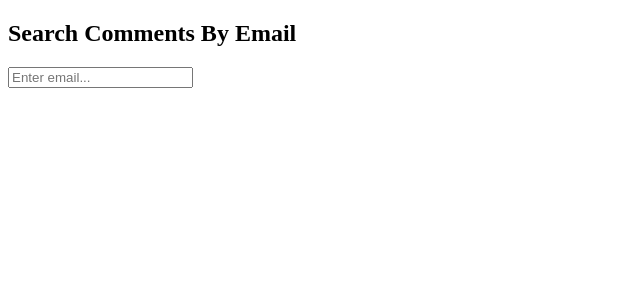
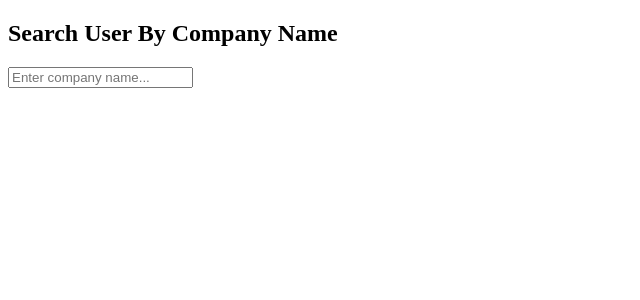
Before and after one commit to vishnu-mathariya/React-Practice, a React (Vite) app: page / in a window 1280 px wide. Shown: the top 300 px of the page, without its empty margins (0-640 px from the left). Built offline with nearby package versions, Linux system fonts and the light colour scheme.

Commit message:
Today's work

```diff
--- a/src/App.jsx
+++ b/src/App.jsx
@@ -1,6 +1,7 @@
 import { SearchCommentsByEmail } from "./useEffectQues/SearchCommentsByEmail.jsx";
 import { SearchPostsByBody } from "./useEffectQues/searchPostsByBody.jsx";
 import { SearchUserByName } from "./useEffectQues/searchUserByName.jsx";
+import { SearchUsersByCompanyName } from "./useEffectQues/SearchUsersByCompanyName.jsx";
 
 function App() {
   return (
@@ -8,7 +9,9 @@ function App() {
 
       {/* <SearchUserByName/> */}
       {/* <SearchPostsByBody/> */}
-      <SearchCommentsByEmail/>
+      {/* <SearchCommentsByEmail/> */}
+      <SearchUsersByCompanyName/>
+
     </>
   );
 }
--- a/src/useEffectQues/SearchCommentsByEmail.jsx
+++ b/src/useEffectQues/SearchCommentsByEmail.jsx
@@ -98,13 +98,12 @@ export const SearchCommentsByEmail = () => {
   const [loading, setLoading] = useState(false);
   const [comments, setComments] = useState([]);
 
-  const timeoutRef =  useRef(null)
+  const timeoutRef = useRef(null);
   useEffect(() => {
-
-    if(!search.trim()) return;
+    if (!search.trim()) return;
     const fetchComments = async () => {
-      setError(null)
-      setLoading(true)
+      setError(null);
+      setLoading(true);
       try {
         const response = await axios.get(
           "https://jsonplaceholder.typicode.com/comments",
@@ -114,8 +113,8 @@ export const SearchCommentsByEmail = () => {
           comment.email.toLowerCase().includes(search.toLowerCase()),
         );
 
-         const limitedComments = filteredComments.slice(0,7)
-         setComments(limitedComments)
+        const limitedComments = filteredComments.slice(0, 7);
+        setComments(limitedComments);
       } catch (err) {
         console.log(err);
         setError("Error occured");
@@ -124,32 +123,35 @@ export const SearchCommentsByEmail = () => {
       }
     };
 
-   timeoutRef.current =  setTimeout(() => {
-      fetchComments()
+    timeoutRef.current = setTimeout(() => {
+      fetchComments();
     }, 800);
 
-    return () =>{
-      clearTimeout(timeoutRef.current)
-    }
-
+    return () => {
+      clearTimeout(timeoutRef.current);
+    };
   }, [search]);
 
+  const handleChanage = (e) => {
+    const value = e.target.value;
 
- const  handleChanage = (e) =>{
-  const value = e.target.value
+    setSearch(value);
 
-  setSearch(value)
-
-  if(!value.trim()){
-    setError(null)
-    setComments([])
-  }
- }
+    if (!value.trim()) {
+      setError(null);
+      setComments([]);
+    }
+  };
 
   return (
     <div>
       <h2>Search Comments By Email</h2>
-      <input type="text" placeholder="Enter email..."value={search} onChange={handleChanage} />
+      <input
+        type="text"
+        placeholder="Enter email..."
+        value={search}
+        onChange={handleChanage}
+      />
 
       {error ? (
         <p>{error}</p>
@@ -160,11 +162,11 @@ export const SearchCommentsByEmail = () => {
           {comments.map((comment) => (
             <li key={comment.id}>
               Name : {comment.name}
-              <br/>
+              <br />
               Email : {comment.email}
-              <br/>
+              <br />
               Comments : {comment.body}
-              <hr/>
+              <hr />
             </li>
           ))}
         </ul>
--- /dev/null
+++ b/src/useEffectQues/SearchUsersByCompanyName.jsx
@@ -0,0 +1,89 @@
+import axios from "axios";
+import React, { useEffect, useRef, useState } from "react";
+
+export const SearchUsersByCompanyName = () => {
+  const [search, setSearch] = useState("");
+  const [loading, setLoading] = useState(false);
+  const [error, setError] = useState(null);
+  const [users, setUsers] = useState([]);
+
+  const timeoutRef = useRef(null);
+
+  useEffect(() => {
+    if (!search.trim()) return;
+    const fetchUsers = async () => {
+      setError(null);
+      setLoading(true);
+      try {
+        const response = await axios.get(
+          "https://jsonplaceholder.typicode.com/users",
+        );
+
+        const filteredUsers = response.data.filter((user) =>
+          user.company.name.toLowerCase().includes(search.toLowerCase()),
+        );
+
+        const limitedUsers = filteredUsers.slice(0, 4);
+        setUsers(limitedUsers);
+      } catch (err) {
+        console.log(err);
+        setError("Error occured");
+      } finally {
+        setLoading(false);
+      }
+    };
+
+    timeoutRef.current = setTimeout(() => {
+      fetchUsers();
+    }, 700);
+
+    return () => {
+      clearTimeout(timeoutRef.current);
+    };
+  }, [search]);
+
+  const handleChange = (e) => {
+    const value = e.target.value;
+
+    setSearch(value);
+
+    if (!value.trim()) {
+      setError(null);
+      setUsers([]);
+    }
+  };
+  return (
+    <div>
+      <h2>Search User By Company Name</h2>
+      <input
+        type="text"
+        placeholder="Enter company name..."
+        value={search}
+        onChange={handleChange}
+      />
+
+      {error ? (
+        <p>{error}</p>
+      ) : loading ? (
+        <p>Loading...</p>
+      ) : users.length > 0 ? (
+        <div>
+          {users.map((user) => (
+            <p key={user.id}>
+              User Name : {user.name}
+              <br />
+              Email : {user.email}
+              <br />
+              Company Name : {user.company.name}
+              <br />
+              Website : {user.website}
+              <hr />
+            </p>
+          ))}
+        </div>
+      ) : search ? (
+        <p>No user found</p>
+      ) : null}
+    </div>
+  );
+};
```
